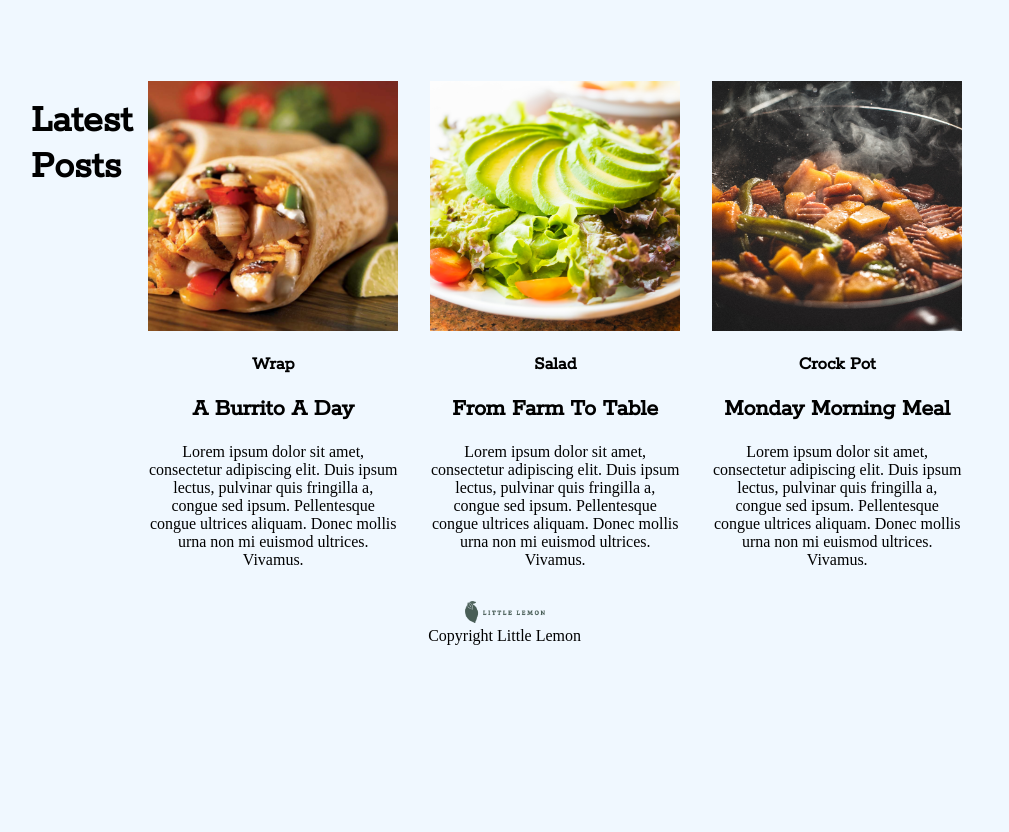
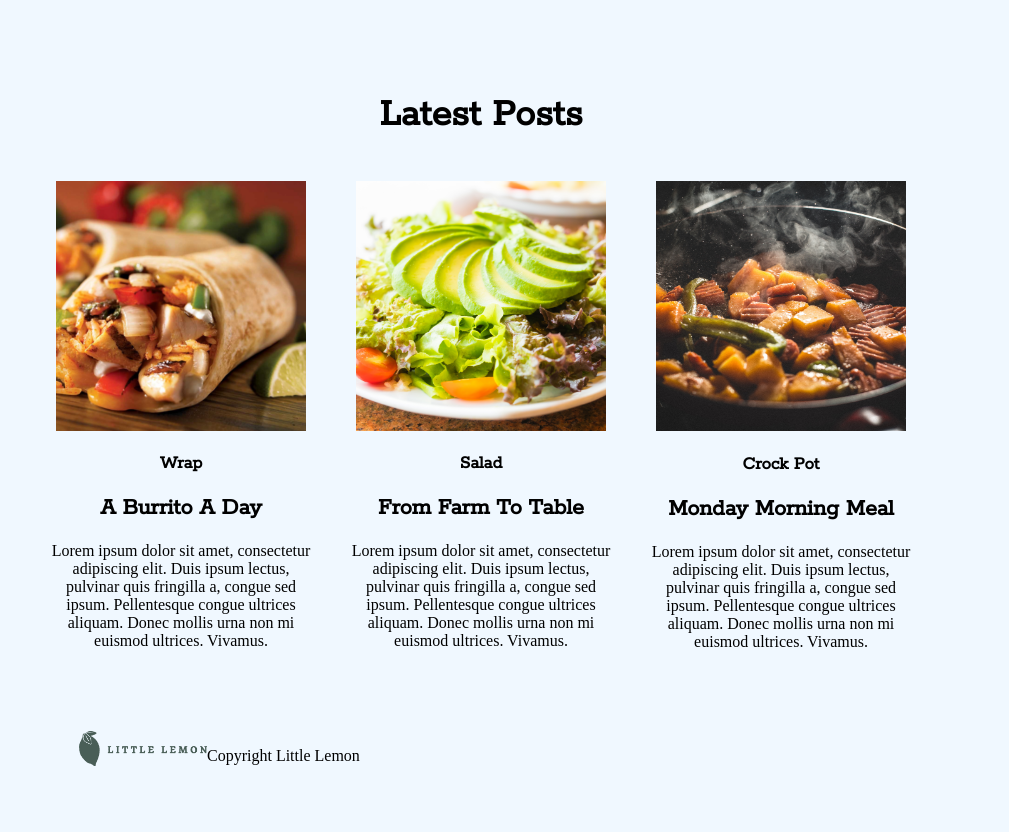
Before and after one commit to MrAces101/Little-Lemon-Restaurant, a plain HTML site: page index.html in a window 1280 px wide. Shown: the part 527-1359 px from the top of the page, without its empty margins (159-1168 px from the left). Before the commit the page ends 1180 px from the top, so only its background shows below. Drawn offline with Linux system fonts and the light colour scheme; a script that the page names is missing.

Commit message:
footer updates

```diff
--- a/css/styles.css
+++ b/css/styles.css
@@ -80,21 +80,25 @@ nav li {
     grid-area: promo-txt;
     padding: 4rem 0;
 }
+
+/* Posts */
+
+.posts {
+    grid-area: posts;
+    display: flex;
+
+}
+
+.latest {
+    text-align: center;
+}
 .article {
-    flex: 1;
     padding: 1rem;
     text-align: center;
 }
 
 article > img {
     width: 250px;
-}
-
-/* Posts */
-
-.posts {
-    grid-area: posts;
-    display: flex;
 }
 
 .posts div h1 {
@@ -106,8 +110,10 @@ article > img {
 footer {
     grid-area: footer;
     text-align: center;
+    padding: 3rem;
+    display: flex;
 }
 
 footer img {
-    width: 5rem;
+    width: 8rem;
 }
--- a/index.html
+++ b/index.html
@@ -55,11 +55,12 @@
         </div>
       </section>
 
+      <div class="latest">
+          <h1>Latest Posts</h1>
+
+      </div>
+
       <section class="posts">
-
-        <div>
-          <h1>Latest Posts</h1>
-        </div>
 
         <article class="article">
           <img src="img/burrito.png" alt="">
@@ -100,9 +101,7 @@
       <div>
         <img src="img/logo-2.png" alt="">
       </div>
-      <div>
-        Copyright Little Lemon
-      </div>
+      <div><p>Copyright Little Lemon</p></div>
     </footer>
   </div>
 
```
